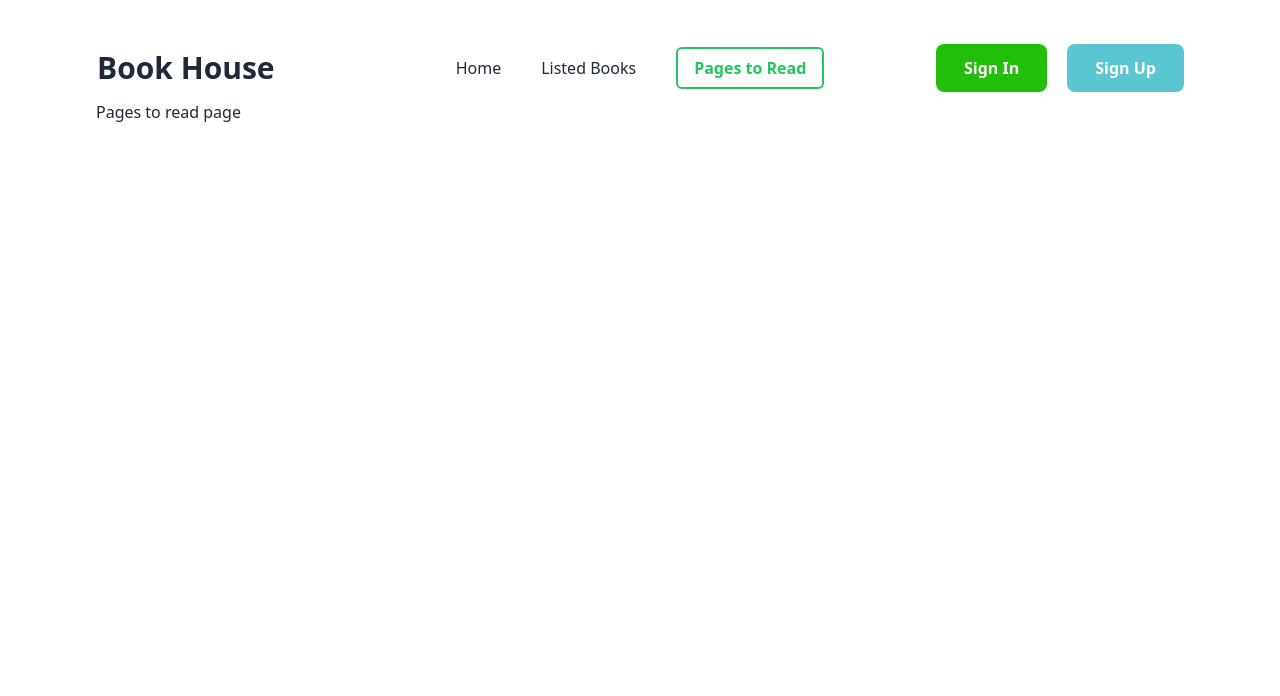
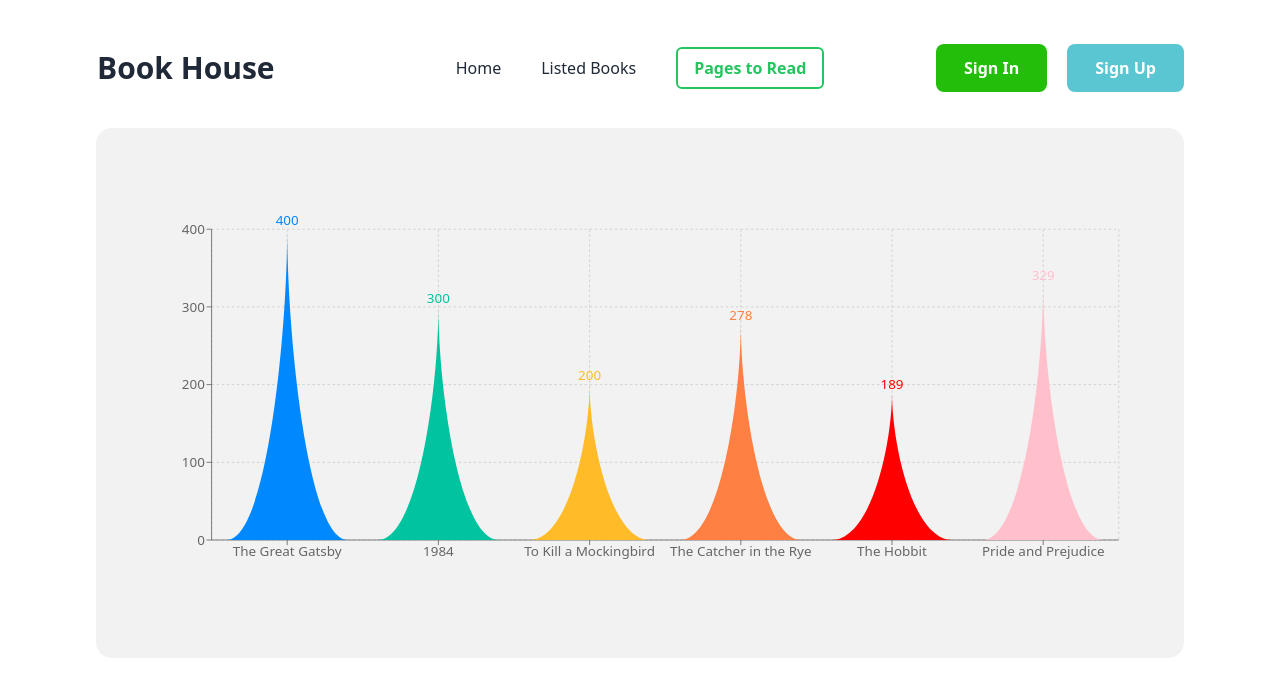
Before and after one commit to Shahidulllah/book-vibe, a React (Vite) app: page /pageRead in a window 1280 px wide. Shown: the top 696 px of the page. Built offline with nearby package versions, Linux system fonts and the light colour scheme.

Commit message:
Bar Char added

```diff
--- a/package.json
+++ b/package.json
@@ -18,6 +18,7 @@
     "react-icons": "^5.0.1",
     "react-router-dom": "^6.22.3",
     "react-toastify": "^10.0.5",
+    "recharts": "^2.12.3",
     "sort-by": "^1.2.0"
   },
   "devDependencies": {
--- a/src/Components/ReadPage/ReadPage.jsx
+++ b/src/Components/ReadPage/ReadPage.jsx
@@ -1,12 +1,83 @@
 
+import { BarChart, Bar, Cell, XAxis, YAxis, CartesianGrid } from 'recharts';
 
+const colors = ['#0088FE', '#00C49F', '#FFBB28', '#FF8042', 'red', 'pink'];
 
-const ReadPage = () => {
-    return (
-        <div>
-           <h1>Pages to read page</h1>
-        </div>
-    );
+const data = [
+  {
+    name: 'The Great Gatsby',
+    uv: 400,
+    pv: 240,
+    amt: 240,
+  },
+  {
+    name: '1984',
+    uv: 300,
+    pv: 139,
+    amt: 221,
+  },
+  {
+    name: 'To Kill a Mockingbird',
+    uv: 200,
+    pv: 980,
+    amt: 229,
+  },
+  {
+    name: 'The Catcher in the Rye',
+    uv: 278,
+    pv: 390,
+    amt: 200,
+  },
+  {
+    name: 'The Hobbit',
+    uv: 189,
+    pv: 480,
+    amt: 218,
+  },
+  {
+    name: 'Pride and Prejudice',
+    uv: 329,
+    pv: 380,
+    amt: 250,
+  },
+];
+
+const getPath = (x, y, width, height) => {
+  return `M${x},${y + height}C${x + width / 3},${y + height} ${x + width / 2},${y + height / 3}
+  ${x + width / 2}, ${y}
+  C${x + width / 2},${y + height / 3} ${x + (2 * width) / 3},${y + height} ${x + width}, ${y + height}
+  Z`;
 };
 
-export default ReadPage;
+const TriangleBar = (props) => {
+  const { fill, x, y, width, height } = props;
+
+  return <path d={getPath(x, y, width, height)} stroke="none" fill={fill} />;
+};
+
+export default function App() {
+  return (
+   <div className='w-full flex justify-center items-center bg-base-200 p-10 mt-7 rounded-2xl'>
+     <BarChart
+      width={1200}
+      height={450}
+      data={data}
+      margin={{
+        top: 30,
+        right: 30,
+        left: 30,
+        bottom: 20,
+      }}
+    >
+      <CartesianGrid strokeDasharray="3 3" />
+      <XAxis dataKey="name" />
+      <YAxis />
+      <Bar dataKey="uv" fill="#8884d8" shape={<TriangleBar />} label={{ position: 'top' }}>
+        {data.map((entry, index) => (
+          <Cell key={`cell-${index}`} fill={colors[index % 20]} />
+        ))}
+      </Bar>
+    </BarChart>
+   </div>
+  );
+}
```
Also changed, not shown: 1 other file (tests, documents, lock files or other folders).
